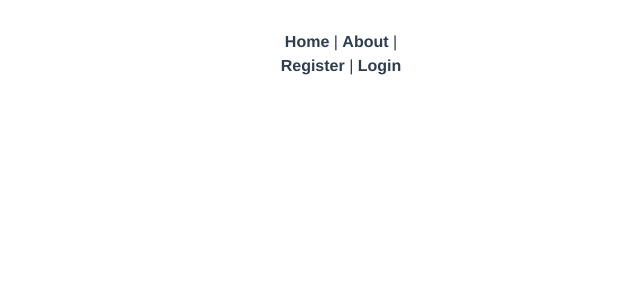
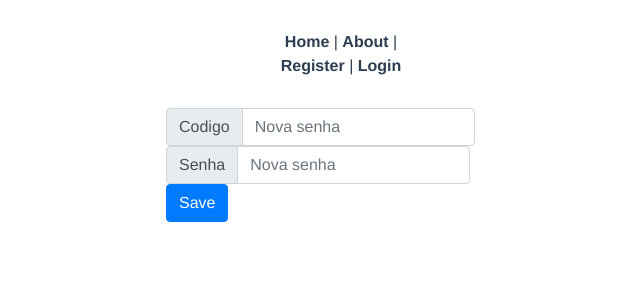
Before and after one commit to ChernoBen/testChat2deskFront, a Vue app: page /recover/code in a window 1280 px wide. Shown: the top 300 px of the page, without its empty margins (299-939 px from the left). Built offline with nearby package versions, Linux system fonts and the light colour scheme.

Commit message:
recuperação de senha

```diff
--- a/src/router/index.js
+++ b/src/router/index.js
@@ -4,6 +4,8 @@ import Home from '../views/Home.vue'
 import Register from '../views/Register.vue'
 import Login from '../views/Login.vue'
 import Users from '../views/Users.vue'
+import Recover from '../views/Recover.vue'
+import Code from '../views/Code.vue'
 import axios from 'axios'
 
 Vue.use(VueRouter)
@@ -42,6 +44,15 @@ const routes = [
     path: '/register',
     name: 'Register',
     component: Register
+  },{
+    path:'/recover',
+    name:'Recover',
+    component:Recover
+  },
+  {
+    path:'/recover/code',
+    name:'Code',
+    component:Code
   },
   {
     path: '/login',
--- /dev/null
+++ b/src/views/Code.vue
@@ -0,0 +1,64 @@
+<template>
+  <div>
+    <b-form inline>
+      <label class="sr-only" for="inline-form-input-username"
+        >Codigo de verificação</label
+      >
+      <b-input-group prepend="Codigo" class="mb-2 mr-sm-2 mb-sm-0">
+        <b-form-input
+          type="text"
+          id="inline-form-input-username"
+          placeholder="Nova senha"
+          v-model="token"
+        ></b-form-input>
+      </b-input-group>
+      <p></p>
+      <label class="sr-only" for="inline-form-input-username">Nova senha</label>
+      <b-input-group prepend="Senha" class="mb-2 mr-sm-2 mb-sm-0">
+        <b-form-input
+          type="password"
+          id="inline-form-input-username"
+          placeholder="Nova senha  "
+          v-model="password"
+        ></b-form-input>
+      </b-input-group>
+
+      <b-button @click="recoverPass" variant="primary">Save</b-button>
+    </b-form>
+  </div>
+</template>
+
+<script>
+import axios from "axios";
+
+export default {
+  data() {
+    return {
+      url: "http://localhost:8686/changePass",
+      form: {
+        token: "",
+        password: "",
+      },
+    };
+  },
+  methods: {
+    recoverPass() {
+      axios
+        .post(this.url, { token: this.token,password:this.password })
+        .then((response) => {
+          console.log(response);
+          alert(
+            JSON.stringify(
+              "Senha alterada com sucesso!"
+            )
+          );
+          this.$router.push({ name: "Login" });
+        })
+        .catch((error) => {
+          console.log(error);
+          alert(JSON.stringify(error));
+        });
+    },
+  },
+};
+</script>
--- a/src/views/Login.vue
+++ b/src/views/Login.vue
@@ -23,7 +23,7 @@
       </b-form-group>
       <b-button variant="primary" @click="login">logar</b-button> |
       <b-button variant="danger" @click="register">Registrar</b-button> |
-      <b-button variant="info">Recuperar senha</b-button>
+      <b-button variant="info" @click="recover">Recuperar senha</b-button>
     </b-form>
     <b-card class="mt-3" header="Visualização de dados de entrada">
       <pre class="m-0">{{ form }}</pre>
@@ -68,6 +68,9 @@ export default {
     register() {
       this.$router.push({ name: "Register" });
     },
+    recover(){
+      this.$router.push({name:'Recover'})
+    }
   },
 };
 </script>
--- /dev/null
+++ b/src/views/Recover.vue
@@ -0,0 +1,47 @@
+<template>
+    <div>
+  <div>
+    <b-form-group
+      id="fieldset-horizontal"
+      label-cols-sm="4"
+      label-cols-lg="3"
+      content-cols-sm
+      content-cols-lg="7"
+      description="Insira seu e-mail aqui."
+      label="Entre com seu email "
+      label-for="input-horizontal"
+    >
+      <b-form-input v-model="email" id="input-horizontal"></b-form-input>
+    </b-form-group>
+  </div>
+  <div><b-button variant="outline-primary" @click="recoverPass">Button</b-button></div>
+</div>
+</template>
+<script>
+import axios from 'axios';
+
+export default ({
+
+    data(){
+        return {
+
+            url:"http://localhost:8686/recover",
+            email:""
+
+        }
+
+    },
+    methods:{
+        recoverPass(){
+            axios.post(this.url,{email:this.email}).then(response=>{
+                console.log(response)
+                alert(JSON.stringify(`Um codigo de recuperação foi enviado para o email:${this.email}`));
+                this.$router.push({ name: "Code" });
+            }).catch(error=>{
+                console.log(error)
+                alert(JSON.stringify(error));
+            })
+        }
+    }
+})
+</script>
```
